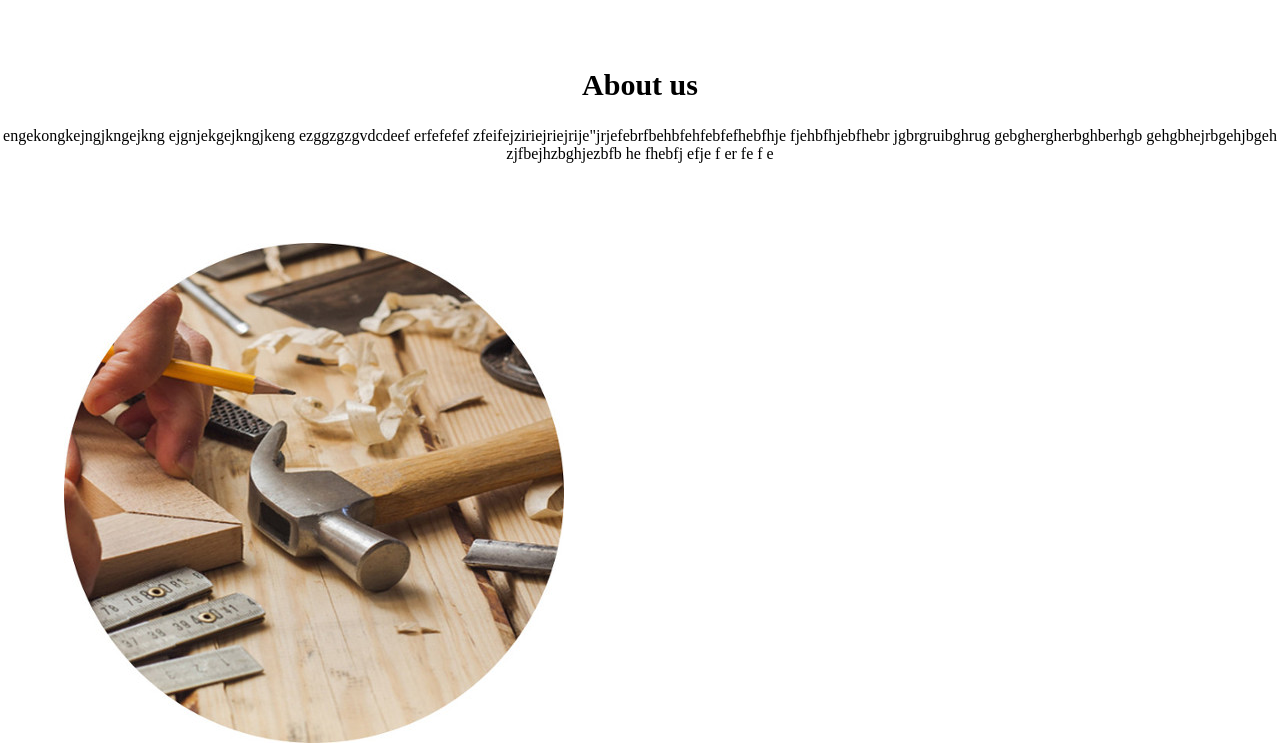
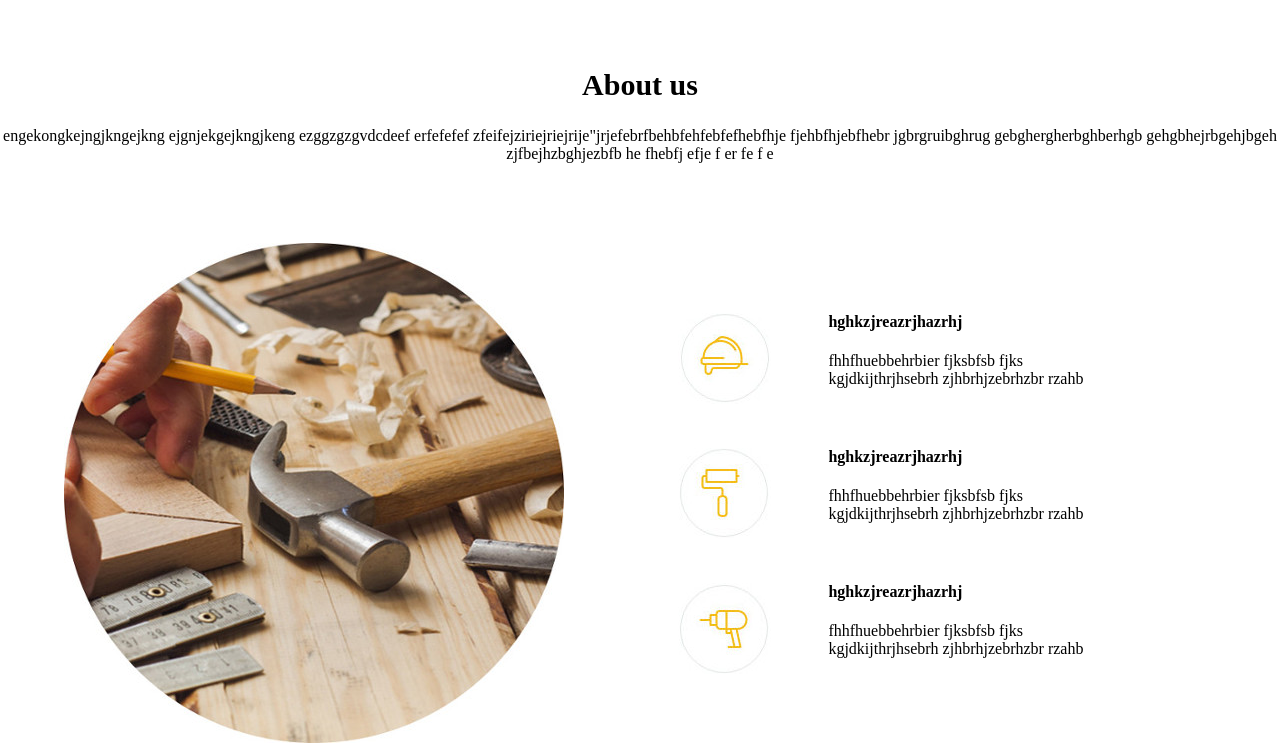
Before and after one commit to jbultez/projet-btp, a plain HTML site: page index.html in a window 1280 px wide. Shown: the part 2156-2903 px from the top of the page. Drawn offline with Linux system fonts and the light colour scheme.

Commit message:
end of part about us

```diff
--- a/css/stylesheet.css
+++ b/css/stylesheet.css
@@ -188,8 +188,29 @@ h3 {
   float: left;
   margin-left: 5%;
   margin-top: 5%;
-  width: 50%;
+  width: 40%;
 }
 .text-about {
-  width: 50%;
+  width: 44%;
+  float: left;
+  margin-top: 5%;
+  margin-left: 8%;
 }
+.casque {
+  margin-top: 70px;
+  width: 100px;
+}
+.rouleau,
+.perceuse {
+  margin-top: 40px;
+  width: 100px;
+}
+.text-img {
+  float: left;
+  width: 450px;
+  margin-left: 150px;
+  margin-top: -95px;
+}
+h4 {
+  margin-top: 0px;
+}
--- a/index.html
+++ b/index.html
@@ -101,9 +101,11 @@
               <p class="text-service">gnjengejingerg genergengneg egnene ngjegeion jg j gegnegj eetrerte</p>
             </div>
           </div>
+          <a class="white" href="http://google.com">
             <div class="service-button">
             <p class="text-button">View all service</p>
           </div>
+        </a>
         </div>
       </div>
 
@@ -114,15 +116,47 @@
           jgbrgruibghrug gebghergherbghberhgb gehgbhejrbgehjbgeh zjfbejhzbghjezbfb he fhebfj efje  f er fe f e </p>
           <div class="img-slide">
             <img src="img/photo4.jpg" alt="images">
-        </div class="about-us">
+          </div>
           <h2>About us</h2>
           <p class="text-projects">engekongkejngjkngejkng ejgnjekgejkngjkeng ezggzgzgvdcdeef erfefefef
             zfeifejziriejriejrije"jrjefebrfbehbfehfebfefhebfhje fjehbfhjebfhebr
             jgbrgruibghrug gebghergherbghberhgb gehgbhejrbgehjbgeh zjfbejhzbghjezbfb he fhebfj efje  f er fe f e </p>
+            <div>
               <div class="photo-about">
                 <img src="img/photo5.jpg" alt="image ronde de l'acceuil">
               </div>
               <div class="text-about">
+                <div class="casque">
+                  <div class="img-about">
+                    <img src="img/casque.jpg" alt="casque">
+                  </div>
+                  <div class="text-img">
+                    <h4>hghkzjreazrjhazrhj</h4>
+                    <p>fhhfhuebbehrbier fjksbfsb fjks  <br>
+                    kgjdkijthrjhsebrh zjhbrhjzebrhzbr rzahb</p>
+                  </div>
+                </div>
+                <div class="rouleau">
+                  <div class="img-about">
+                    <img src="img/rouleau.jpg" alt="rouleau">
+                  </div>
+                  <div class="text-img">
+                    <h4>hghkzjreazrjhazrhj</h4>
+                    <p>fhhfhuebbehrbier fjksbfsb fjks  <br>
+                    kgjdkijthrjhsebrh zjhbrhjzebrhzbr rzahb</p>
+                  </div>
+                </div>
+                <div class="perceuse">
+                  <div class="img-about">
+                    <img src="img/perceuse.jpg" alt="perceuse">
+                  </div>
+                  <div class="text-img">
+                    <h4>hghkzjreazrjhazrhj</h4>
+                    <p>fhhfhuebbehrbier fjksbfsb fjks  <br>
+                    kgjdkijthrjhsebrh zjhbrhjzebrhzbr rzahb</p>
+                  </div>
+                </div>
+              </div>
             </div>
           </div>
         </body>
```
Also changed, not shown: img/casque.jpg (added), img/perceuse.jpg (added), img/rouleau.jpg (added). Lines whose indentation alone changed are shown as unchanged.
